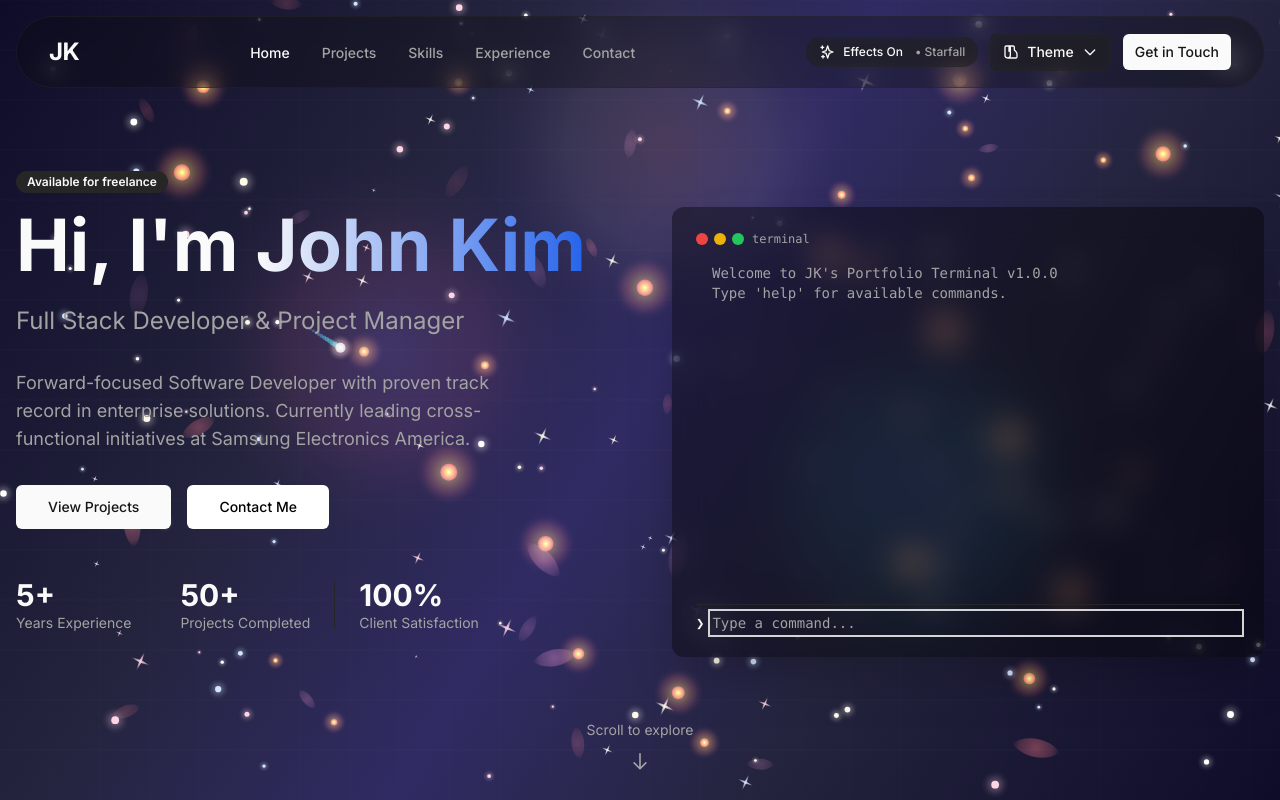
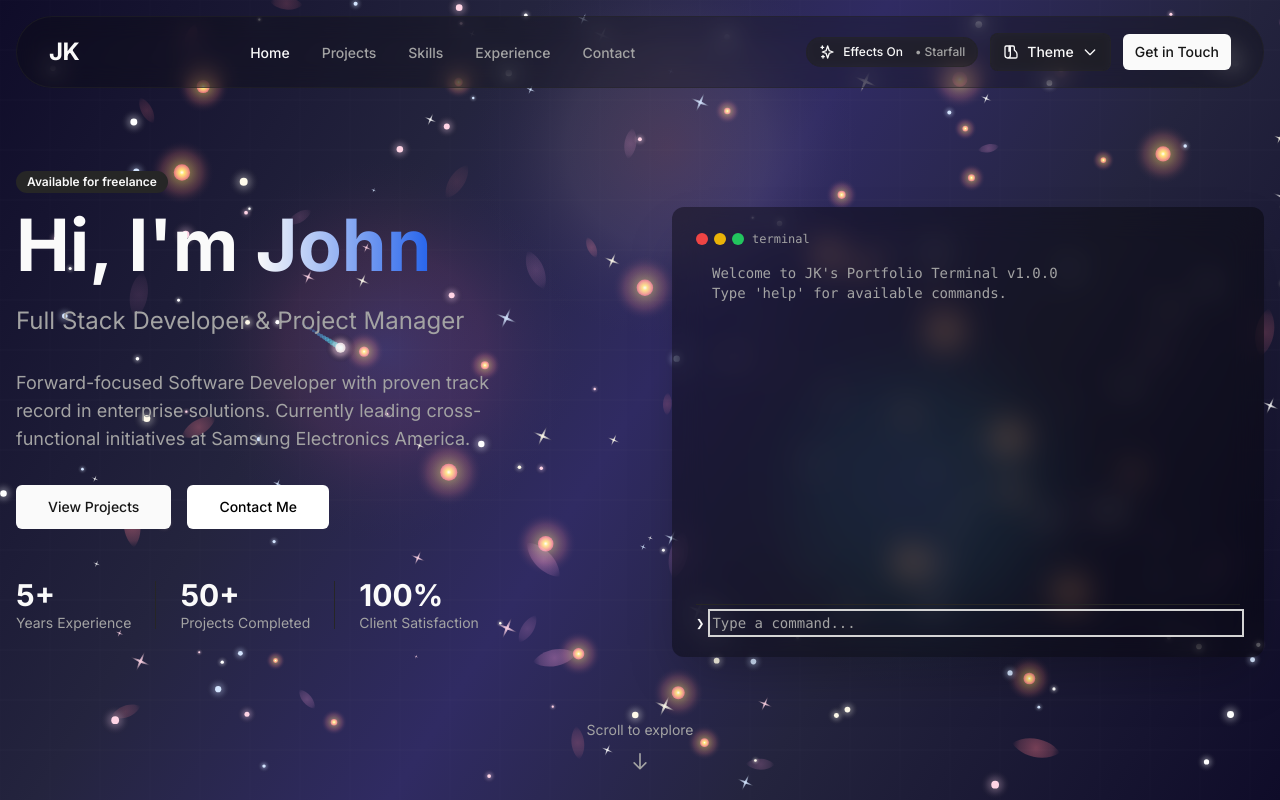
Before and after one commit to swz22/portfolio-jk, a Next.js app: page / in a window 1280 px wide. Shown: the top 800 px of the page. Built offline with nearby package versions, Linux system fonts and the light colour scheme.

Commit message:
fix: update hero section

```diff
--- a/components/sections/hero/index.tsx
+++ b/components/sections/hero/index.tsx
@@ -30,7 +30,7 @@ export function Hero() {
             <h1 className="mb-6 text-5xl font-bold md:text-7xl">
               Hi, I'm{' '}
               <span className="bg-gradient-to-r from-primary to-blue-600 bg-clip-text text-transparent">
-                {SITE_CONFIG.name}
+                John
               </span>
             </h1>
 
```
